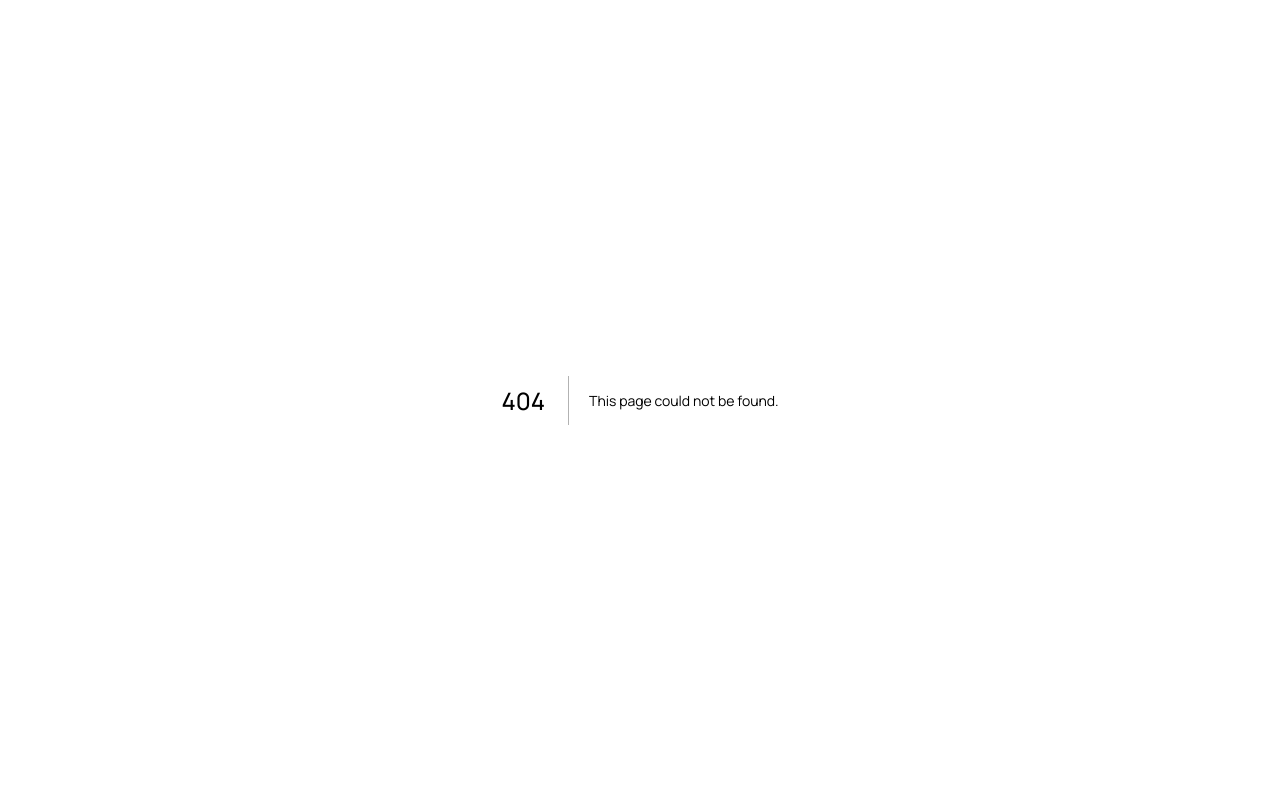
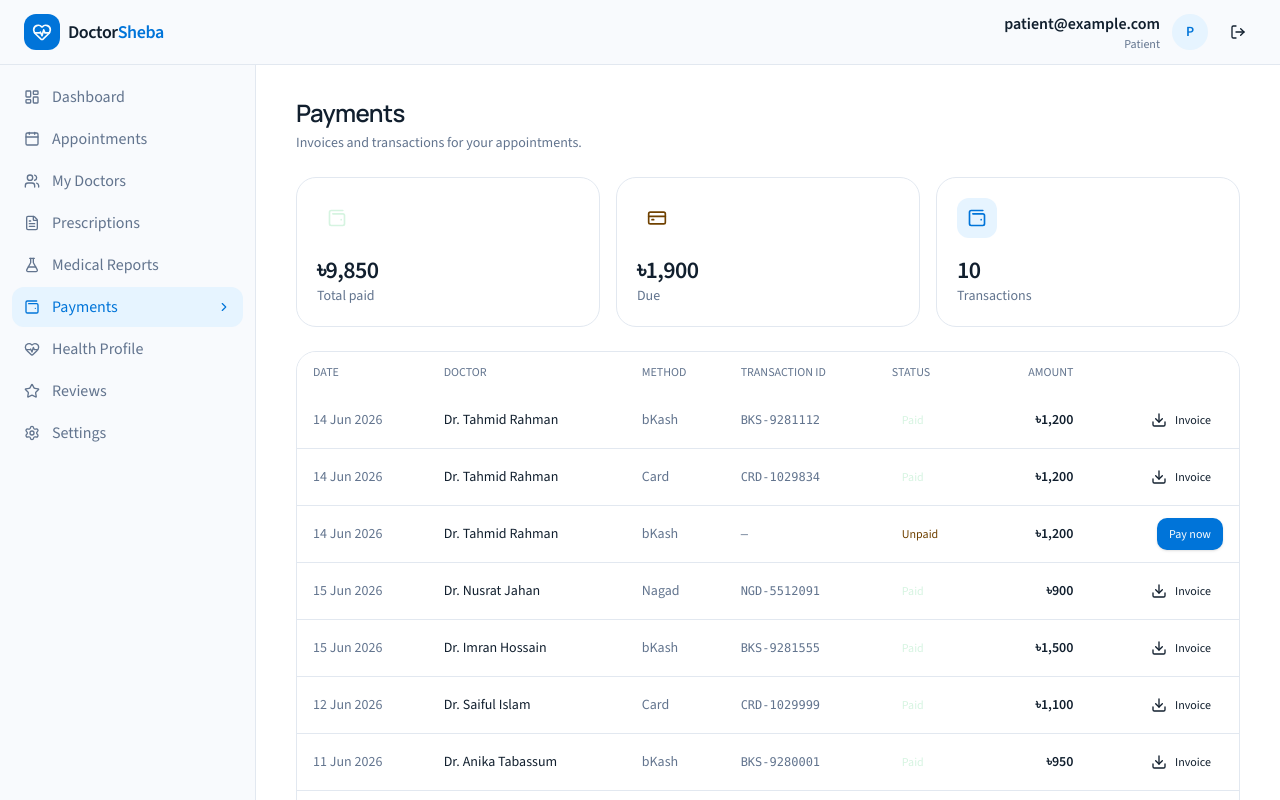
Before and after one commit to asrafulsgit/doctor-sheba-client, a Next.js app: page /patient/payments in a window 1280 px wide. Before the commit this address had no page. Shown: the top 800 px of the page. Built offline with nearby package versions, Linux system fonts and the light colour scheme.

Commit message:
added patient payments

```diff
--- /dev/null
+++ b/src/app/patient/payments/page.tsx
@@ -0,0 +1,6 @@
+import PatientPayments from "@/components/patient/payments/Payments";
+const page = () => {
+  return <PatientPayments />;
+};
+
+export default page;
--- /dev/null
+++ b/src/components/patient/payments/Payments.tsx
@@ -0,0 +1,65 @@
+import DashboardHeader from '@/components/shared/DashboardHeader'
+import StatCard from '@/components/shared/StatCard';
+import { StatusBadge } from '@/components/ui/badge';
+import { Button } from '@/components/ui/button';
+import { PAYMENTS } from '@/constants/patient/data';
+import { CreditCard, Download, Wallet2 } from 'lucide-react';
+
+// seo optimization
+// export const Route = createFileRoute("/patient/payments")({
+//   head: () => ({ meta: [{ title: "Payments — DoctorSheba" }] }),
+//   component: PatientPayments,
+// });
+
+const fmt = (iso: string) => new Date(iso).toLocaleDateString("en-GB", { day: "2-digit", month: "short", year: "numeric" });
+
+const PatientPayments = () => {
+    const paid = PAYMENTS.filter(p => p.status === "PAID").reduce((s, p) => s + p.amount, 0);
+  const due = PAYMENTS.filter(p => p.status === "UNPAID").reduce((s, p) => s + p.amount, 0);
+  return (
+    <>
+    <DashboardHeader title="Payments" description="Invoices and transactions for your appointments." />
+      <div className="grid gap-4 sm:grid-cols-3">
+        <StatCard icon={Wallet2} label="Total paid" value={`৳${paid.toLocaleString()}`} tone="success" />
+        <StatCard icon={CreditCard} label="Due" value={`৳${due.toLocaleString()}`} tone="warning" />
+        <StatCard icon={Wallet2} label="Transactions" value={PAYMENTS.length} tone="primary" />
+      </div>
+      <div className="mt-6 overflow-hidden rounded-2xl border border-border bg-card shadow-soft">
+        <table className="w-full text-sm">
+          <thead className="bg-surface text-xs uppercase text-muted-foreground">
+            <tr>
+              <th className="px-4 py-3 text-left font-medium">Date</th>
+              <th className="px-4 py-3 text-left font-medium">Doctor</th>
+              <th className="px-4 py-3 text-left font-medium">Method</th>
+              <th className="px-4 py-3 text-left font-medium">Transaction ID</th>
+              <th className="px-4 py-3 text-left font-medium">Status</th>
+              <th className="px-4 py-3 text-right font-medium">Amount</th>
+              <th className="px-4 py-3" />
+            </tr>
+          </thead>
+          <tbody className="divide-y divide-border">
+            {PAYMENTS.map(p => (
+              <tr key={p.id} className="hover:bg-surface/60">
+                <td className="px-4 py-3 text-muted-foreground">{fmt(p.date)}</td>
+                <td className="px-4 py-3 font-medium text-foreground">{p.doctorName}</td>
+                <td className="px-4 py-3 text-muted-foreground">{p.method}</td>
+                <td className="px-4 py-3 font-mono text-xs text-muted-foreground">{p.transactionId}</td>
+                <td className="px-4 py-3"><StatusBadge status={p.status} /></td>
+                <td className="px-4 py-3 text-right font-semibold text-foreground">৳{p.amount.toLocaleString()}</td>
+                <td className="px-4 py-3 text-right">
+                  {p.status === "PAID" ? (
+                    <Button size="sm" variant="ghost"><Download className="h-4 w-4" />Invoice</Button>
+                  ) : (
+                    <Button size="sm">Pay now</Button>
+                  )}
+                </td>
+              </tr>
+            ))}
+          </tbody>
+        </table>
+      </div>
+    </>
+  )
+}
+
+export default PatientPayments
```
